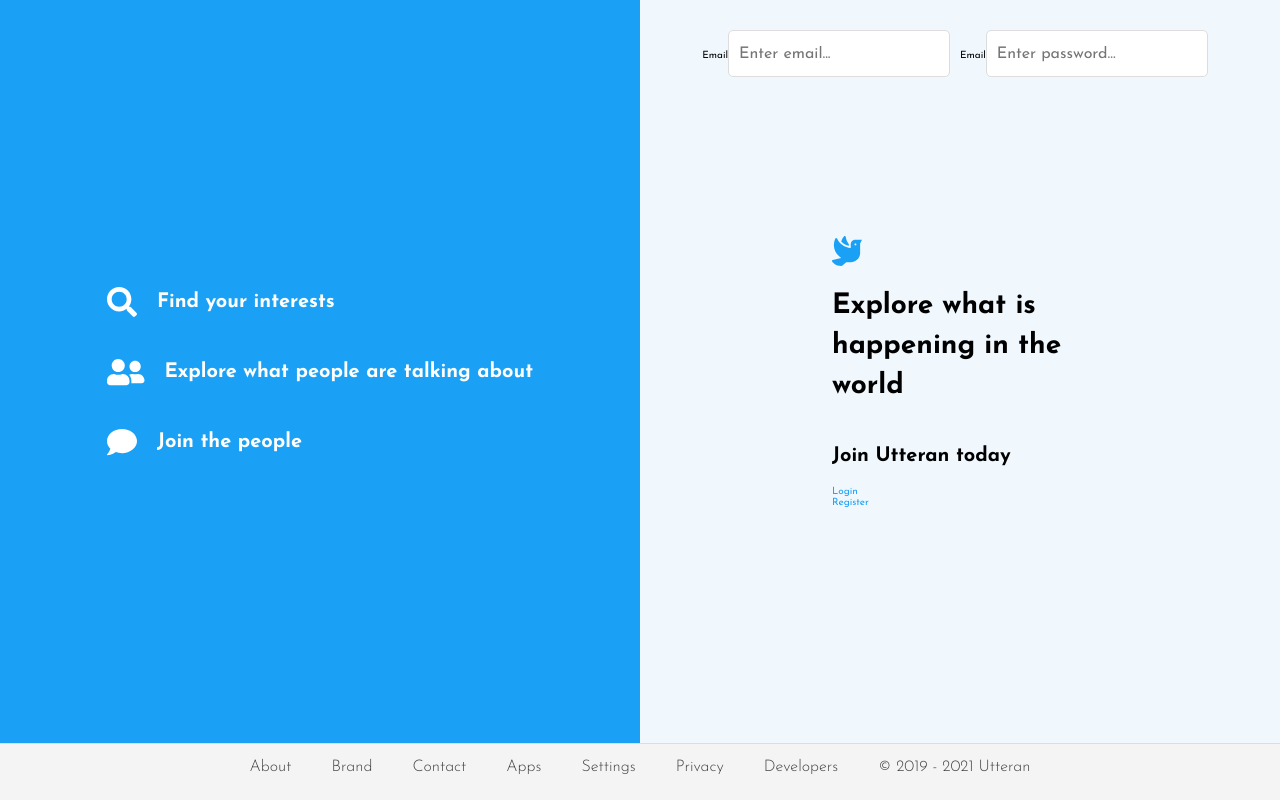
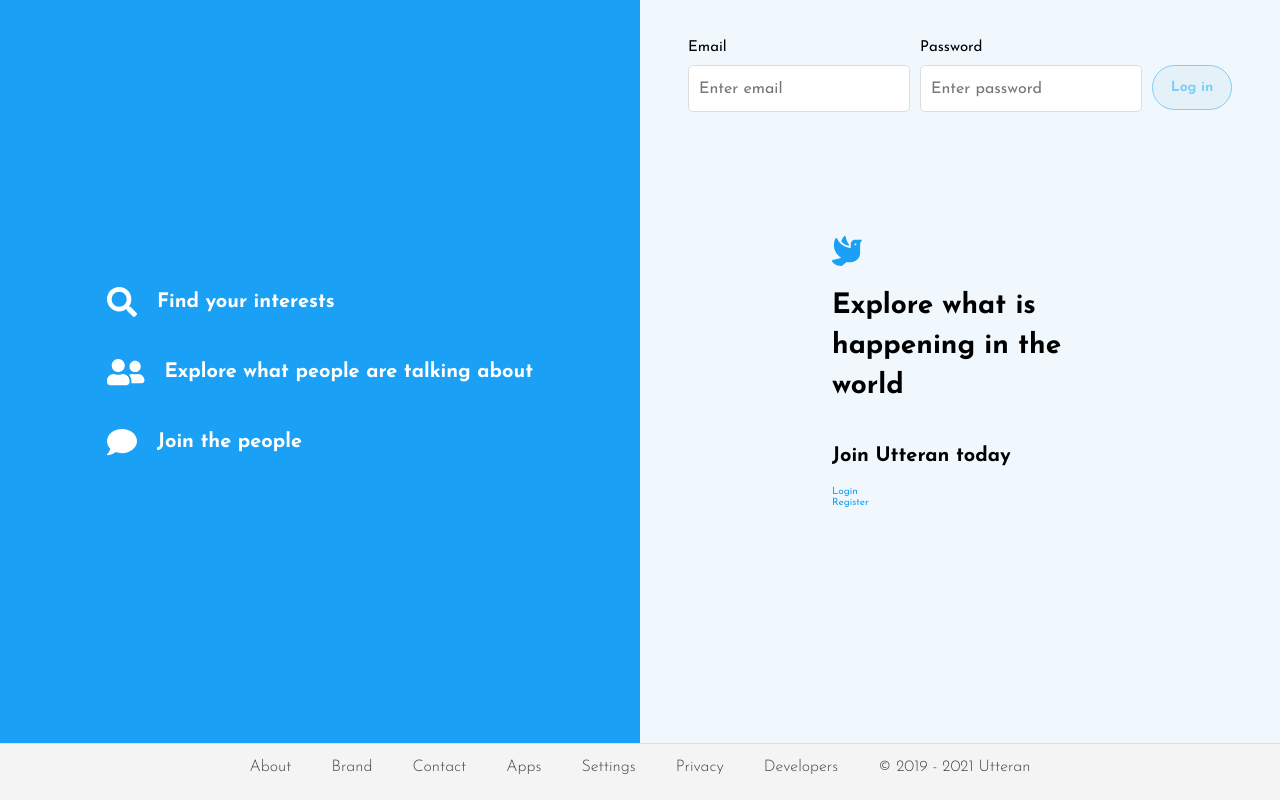
Before and after one commit to dayoesq/social-media-app, a React (Create React App) app: page / in a window 1280 px wide. Built offline with nearby package versions, Linux system fonts and the light colour scheme.

Commit message:
Added a fat button component to the landing page

```diff
--- /dev/null
+++ b/src/components/shared/form-elements/BtnFat/BtnFat.module.scss
@@ -0,0 +1,19 @@
+.btnFat {
+    display: block;
+    text-align: center;
+    width: 8rem;
+    border-radius: 3rem;
+    font-size: 1.4rem;
+    font-weight: bold;
+    cursor: pointer;
+    padding: 1.4rem;
+    background-color: #d9ebf7;
+    border: 0.1rem solid #1aa1f5;
+    color: #1aa1f5;
+}
+.btnFat:disabled,
+.btnFat:hover:disabled,
+.btnFat:active:disabled {
+    cursor: not-allowed;
+    opacity: 0.5;
+}
--- /dev/null
+++ b/src/components/shared/form-elements/BtnFat/BtnFat.tsx
@@ -0,0 +1,66 @@
+import React from 'react';
+import PropTypes from 'prop-types';
+import { NavLink } from 'react-router-dom';
+
+import classes from './BtnFat.module.scss';
+
+
+interface IButton {
+  href?: string;
+  children: React.ReactNode;
+  exact?: any;
+  style?: React.CSSProperties;
+  to?: any;
+  type?: 'button' | 'submit' | 'reset';
+  onClick?: React.MouseEventHandler<HTMLButtonElement>;
+  disabled?: boolean;
+}
+
+const BtnFat: React.FC<IButton> = props => {
+    if (props.href) {
+      return (
+        <a
+          className={classes.btnFat}
+          href={props.href}
+        >
+          {props.children}
+        </a>
+      );
+    }
+    if (props.to) {
+      return (
+        <NavLink
+          to={props.to}
+          exact={props.exact}
+          className={classes.btnFat}
+          style={props.style}
+        >
+          {props.children}
+        </NavLink>
+      );
+    }
+  return (
+    <button
+      className={classes.btnFat}
+      type={props.type}
+      onClick={props.onClick}
+      disabled={props.disabled}
+      style={props.style}
+    >
+      {props.children}
+    </button>
+  );
+}
+
+BtnFat.propTypes = {
+  href: PropTypes.string,
+  type: PropTypes.any.isRequired,
+  onClick: PropTypes.func.isRequired,
+  disabled: PropTypes.bool,
+  style: PropTypes.object,
+  children: PropTypes.node.isRequired,
+  to: PropTypes.string,
+  exact: PropTypes.bool
+};
+
+export default BtnFat;
--- a/src/components/shared/form-elements/Input/Input.module.scss
+++ b/src/components/shared/form-elements/Input/Input.module.scss
@@ -25,13 +25,13 @@
         background-color: #d9ebf7;
     }
 }
-.formControl--invalid {
+.formControl-invalid {
     label,
     p {
         color: red;
     }
 }
-.formControl--invalid {
+.formControl-invalid {
     input,
     textarea {
         border-color: red;
--- a/src/components/shared/form-elements/Input/Input.tsx
+++ b/src/components/shared/form-elements/Input/Input.tsx
@@ -97,7 +97,7 @@
             ''
         );
     return (
-        <div className={`${classes.formControl} ${!inputState.isValid && inputState.isTouched && classes.formControl}--invalid` }  >
+        <div className={`${classes.formControl} ${!inputState.isValid && inputState.isTouched && classes.formControl}` }  >
             <label htmlFor={props.id}>{props.label}</label>
             {element}
             {!inputState.isValid && inputState.isTouched && (
--- a/src/pages/Landing/Landing.module.scss
+++ b/src/pages/Landing/Landing.module.scss
@@ -35,6 +35,17 @@
   justify-content: center;
   align-items: center;
   margin-top: 3rem;
+  height: 10rem;
+  overflow: hidden;
+  button {
+    margin-top: 1.4rem;
+  }
+  div {
+    height: 100%;
+  }
+  label {
+    font-size: 1.5rem;
+  }
 }
 .landingInput {
   width: 20rem;
--- a/src/pages/Landing/Landing.tsx
+++ b/src/pages/Landing/Landing.tsx
@@ -8,12 +8,42 @@
     faDove
 } from '@fortawesome/free-solid-svg-icons';
 
+import BtnFat from '../../components/shared/form-elements/BtnFat/BtnFat';
 import Button from '../../components/shared/form-elements/Button/Button';
+import Input from '../../components/shared/form-elements/Input/Input';
+import { useForm } from '../../hooks/form';
+import {
+    VALIDATOR_EMAIL,
+    VALIDATOR_MAXLENGTH,
+    VALIDATOR_MINLENGTH
+} from '../../utils/validators';
 
 import classes from './Landing.module.scss';
 import style from './Footer.module.scss';
 
 const Landing: React.FC = () => {
+    const [formState, inputHandler] = useForm<{
+        email: {
+            value: string;
+            isValid: boolean;
+        };
+        password: {
+            value: string;
+            isValid: boolean;
+        };
+    }>(
+        {
+            email: {
+                value: '',
+                isValid: false
+            },
+            password: {
+                value: '',
+                isValid: false
+            }
+        },
+        false
+    );
     const authSubmitHandler = (e: React.FormEvent) => {
         e.preventDefault();
     };
@@ -39,13 +69,32 @@
             <div className={classes.right}>
                 <form className={classes.rightContentForm} onSubmit={authSubmitHandler}>
                     <div>
-                        <label htmlFor="email">Email</label>
-                        <input className={classes.landingInput} type="email" name="email" id="email" placeholder="Enter email..." />
+                        <Input
+                        element="input"
+                        id="email"
+                        type="email"
+                        label="Email"
+                        placeholder="Enter email"
+                        onInput={inputHandler}
+                        errorText="Please provide a valid email"
+                        validators={[VALIDATOR_EMAIL()]}
+                        className={classes.landingInput}
+                    />
                     </div>
-                    <div>
-                        <label htmlFor="password">Email</label>
-                        <input className={classes.landingInput} type="password" name="password" id="password" placeholder="Enter password..." />
+                    <div >
+                        <Input
+                        element="input"
+                        id="password"
+                        type="password"
+                        label="Password"
+                        placeholder="Enter password"
+                        onInput={inputHandler}
+                        errorText="Password's length between 6 and 100"
+                        validators={[VALIDATOR_MINLENGTH(6), VALIDATOR_MAXLENGTH(100)]}
+                        className={classes.landingInput}
+                    />
                     </div>
+                    <BtnFat type='submit' disabled={!formState.isValid}>Log in</BtnFat>
                 </form>
                 <div className={classes.middleContent}>
                     <FontAwesomeIcon
--- a/src/pages/Login/Login.module.scss
+++ b/src/pages/Login/Login.module.scss
@@ -75,6 +75,9 @@
 .loginForm {
   display: flex;
   flex-direction: column;
+  label {
+    font-size: 1.5rem;
+  }
 }
 .loginInput {
   width: 30rem;
--- a/src/pages/Login/Login.tsx
+++ b/src/pages/Login/Login.tsx
@@ -68,7 +68,7 @@
                                 label="Password"
                                 placeholder="Enter password"
                                 onInput={inputHandler}
-                                errorText="Password must be between and 100"
+                                errorText="Password's length between 6 and 100"
                                 validators={[VALIDATOR_MINLENGTH(6), VALIDATOR_MAXLENGTH(100)]}
                                 className={classes.loginInput}
                             />
```
